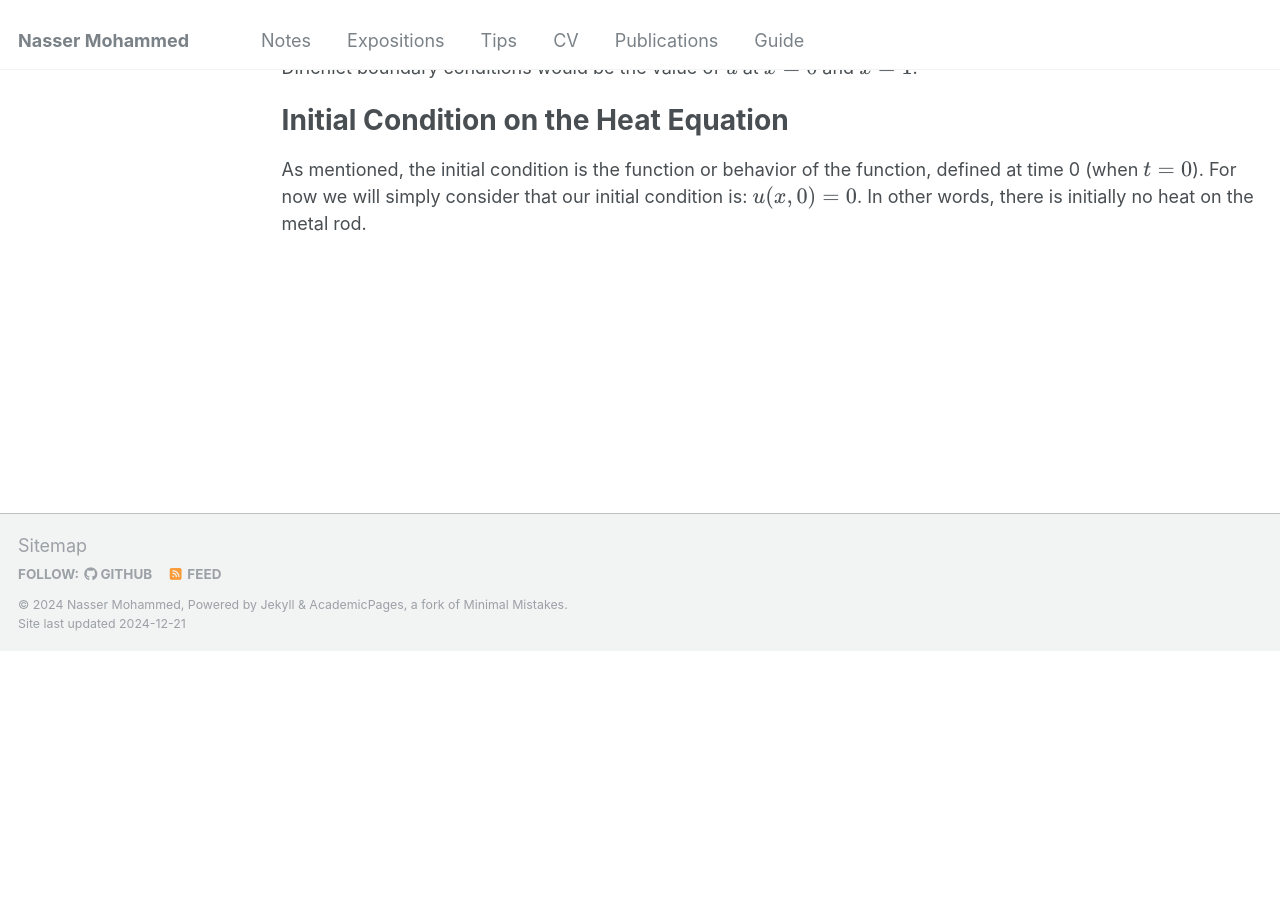
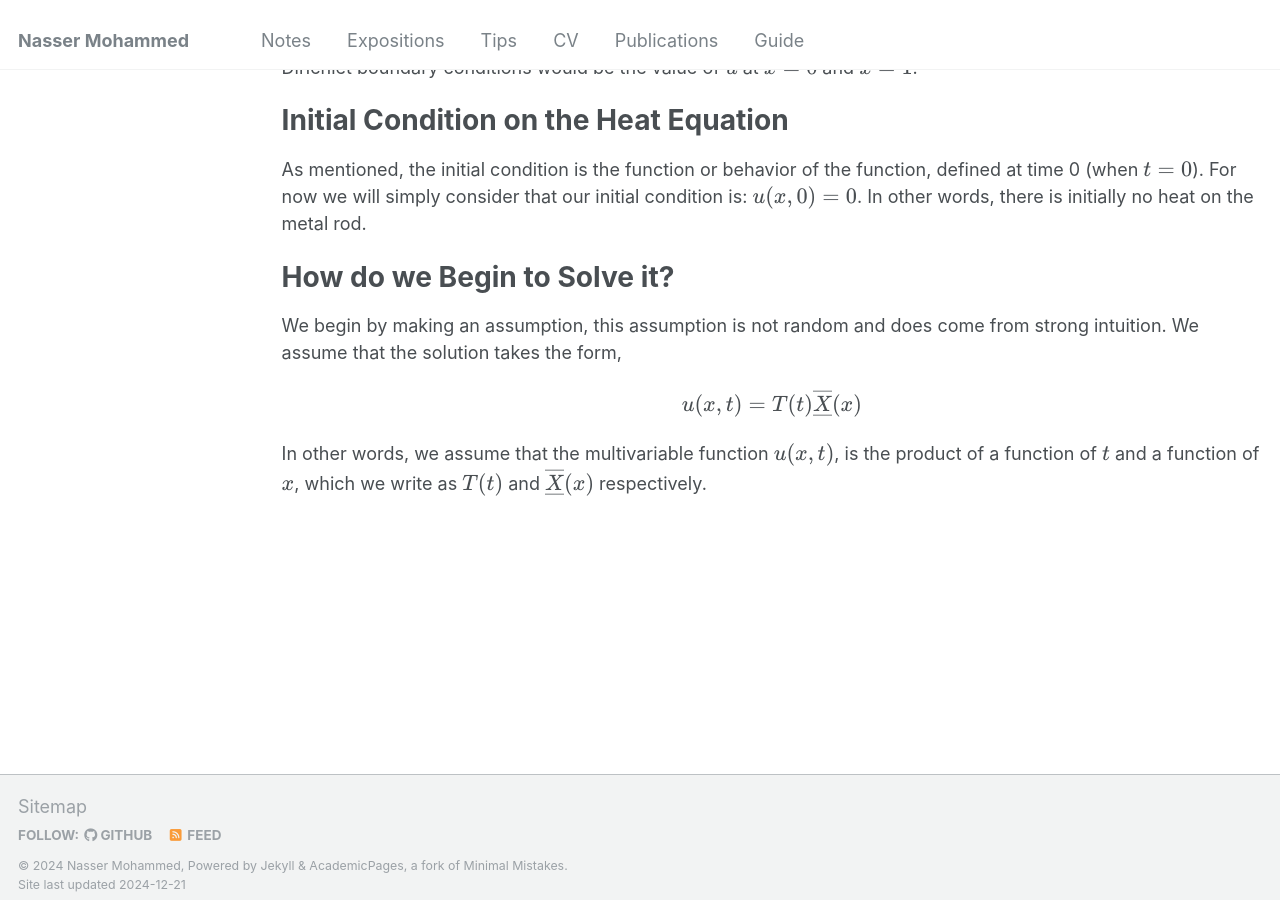
Before and after one commit to Nasser-Mohammed/Nasser-Mohammed.github.io, a Jekyll site: the page built from _pages/notes/pde/heatequation.md, in a window 1280 px wide and 900 px high, scrolled down 516 px. Built offline with Jekyll 4.4.1, drawn with Linux system fonts in a browser that asks for light colours; before the commit the page ends 1167 px from its top, so only the background shows below that.

Commit message:
Update heatequation.md

```diff
--- a/_pages/notes/pde/heatequation.md
+++ b/_pages/notes/pde/heatequation.md
@@ -17,3 +17,8 @@ The most basic boundary conditions are called Dirichlet boundary conditions. The
 Initial Condition on the Heat Equation
 ==
 As mentioned, the initial condition is the function or behavior of the function, defined at time 0 (when \\(t = 0\\)). For now we will simply consider that our initial condition is: \\(u(x, 0) = 0\\). In other words, there is initially no heat on the metal rod.
+
+How do we Begin to Solve it?
+==
+We begin by making an assumption, this assumption is not random and does come from strong intuition. We assume that the solution takes the form,
+\\[u(x,t) = T(t)\underline{\overline{X}}(x)\\] In other words, we assume that the multivariable function \\(u(x,t)\\), is the product of a function of \\(t\\) and a function of \\(x\\), which we write as \\(T(t)\\) and \\(\underline{\overline{X}}(x)\\) respectively.
```
